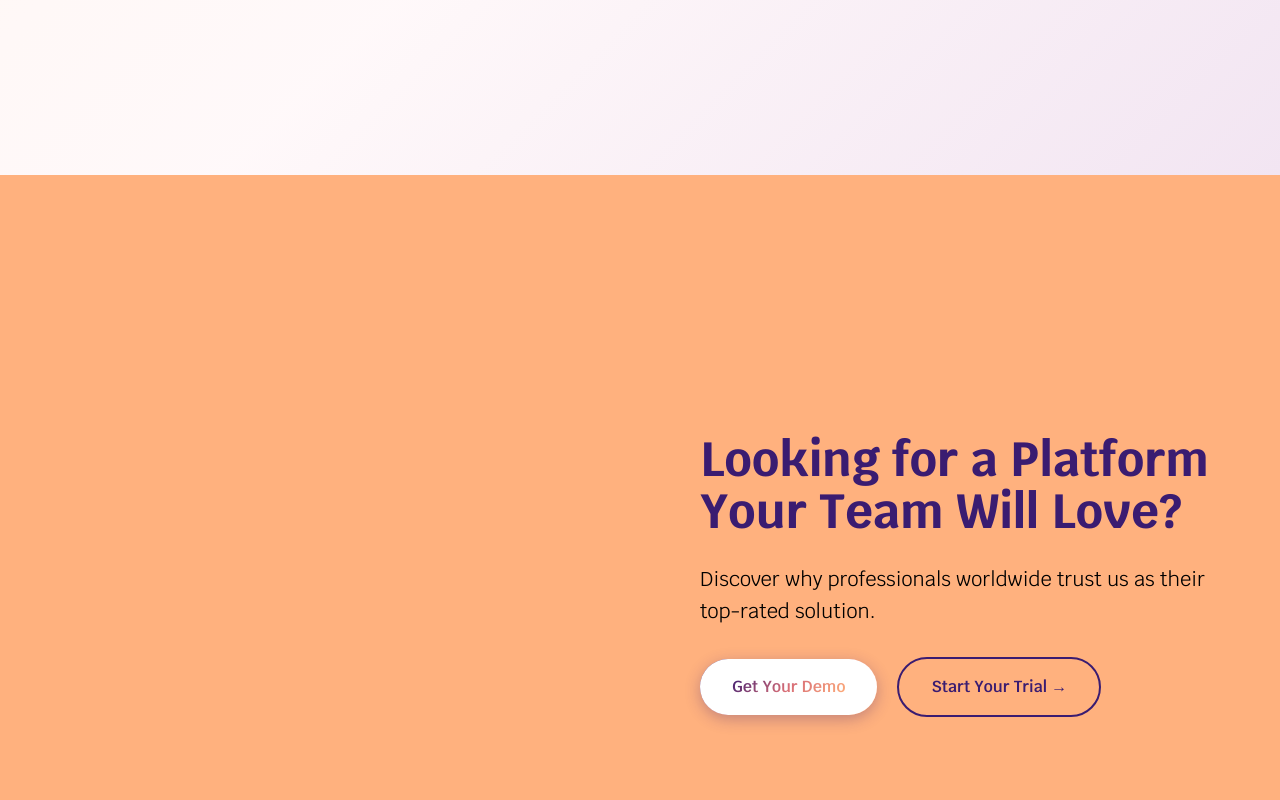
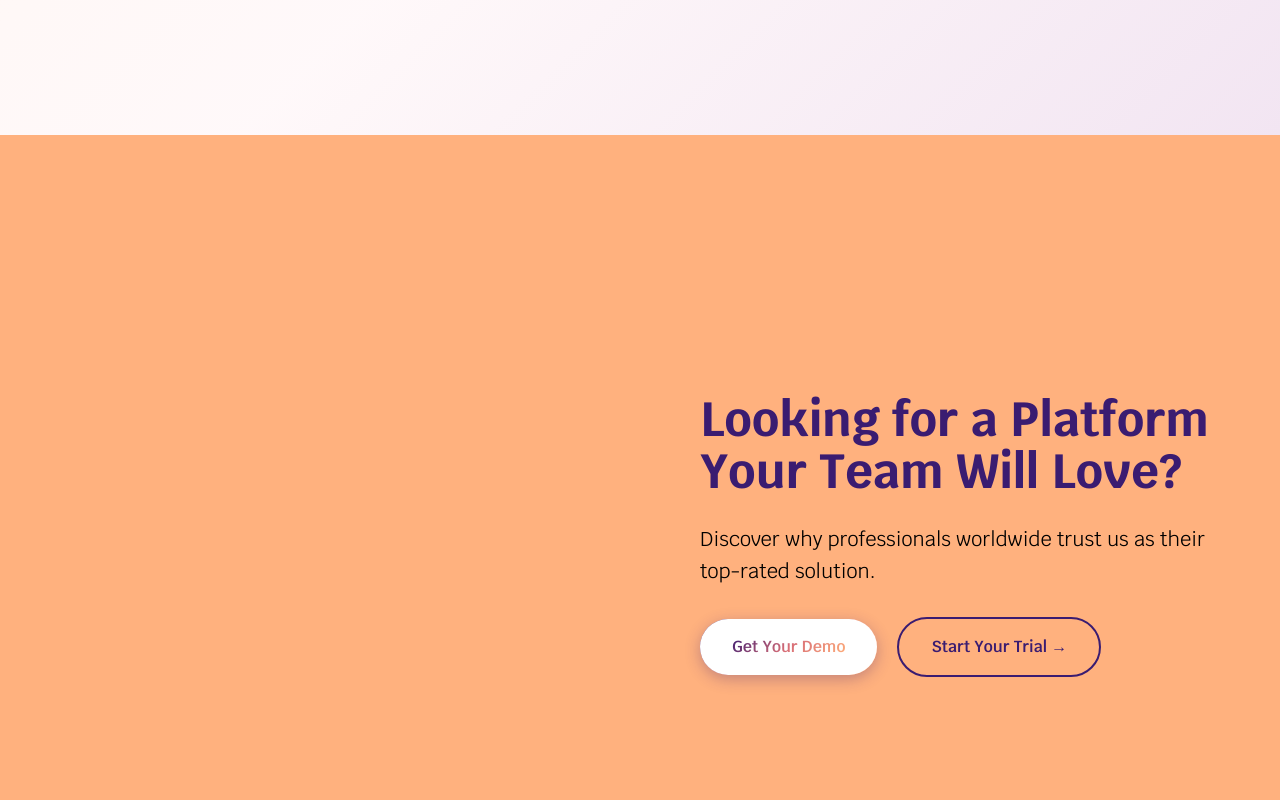
Before and after one commit to A8IK/socialMelo, a React (Vite) app: page / in a window 1280 px wide. Shown: the part 5720-6520 px from the top of the page. Built offline with nearby package versions, Linux system fonts and the light colour scheme.

Commit message:
fix: Changes padding in Worldwide and FixMeeting section.

```diff
--- a/src/components/FixMeeting.css
+++ b/src/components/FixMeeting.css
@@ -1,6 +1,6 @@
 .team-platform-section {
   background-color: #FFB17E;
-  padding: 80px 20px;
+  padding: 60px 20px;
   min-height: 100vh;
   display: flex;
   align-items: center;
--- a/src/components/FixMeeting.jsx
+++ b/src/components/FixMeeting.jsx
@@ -1,4 +1,3 @@
-import React from 'react';
 import './FixMeeting.css';
 
 const FixMeeting = () => {
--- a/src/components/WorldCommunity.css
+++ b/src/components/WorldCommunity.css
@@ -44,6 +44,7 @@
   height: 500px;
   max-width: 1000px;
   margin: 0 auto;
+  margin-bottom: -10rem;
 }
 
 /* Country Badges - Desktop */
```
